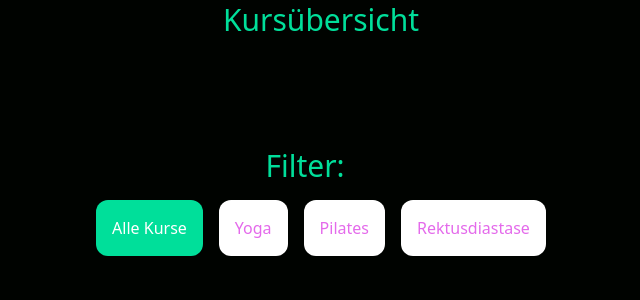
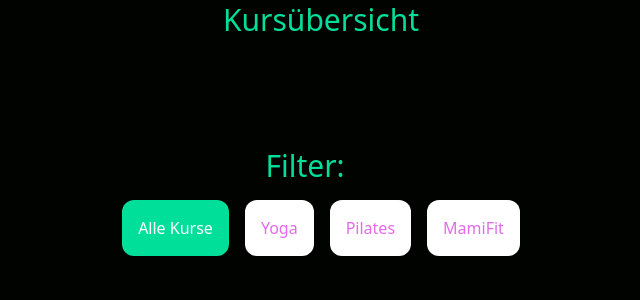
Before and after one commit to DannyBagus/yoga-class-app, a Django app: page /kurse/ in a window 1280 px wide. Shown: the part 152-452 px from the top of the page, without its empty margins (319-959 px from the left). Run offline with Django 5.2, Linux system fonts and the light colour scheme; data that the repository does not hold is empty; some libraries are stand-ins or nearby versions.

Commit message:
Story: rektusdiastase durch mamifit ersetzt

```diff
--- a/course/templates/course/courses.html
+++ b/course/templates/course/courses.html
@@ -66,14 +66,14 @@
         Pilates
       </button>
       <button
-        hx-get="{% url 'filter-courses' %}?filter=rectusdiastasis"
+        hx-get="{% url 'filter-courses' %}?filter=mamifit"
         hx-target="#courses-list"
         hx-swap="innerHTML"
         class="rounded-xl p-2 md:p-4 w-full sm:w-auto sm:max-w-[200px]"
-        @click="selected = 'rectusdiastasis'"
-        :class="selected == 'rectusdiastasis' ? 'bg-[#00df9a] text-white' : 'bg-white text-[#e46aeb]'"
+        @click="selected = 'mamifit'"
+        :class="selected == 'mamifit' ? 'bg-[#00df9a] text-white' : 'bg-white text-[#e46aeb]'"
       >
-        Rektusdiastase
+        MamiFit
       </button>
     </div>
   </div>
--- a/course/views.py
+++ b/course/views.py
@@ -47,8 +47,8 @@ def filter_courses(request):
         courses = Courses.upcoming_courses.upcoming().filter(category__name='Yoga')
     elif filter_type == 'pilates':
         courses = Courses.upcoming_courses.upcoming().filter(category__name='Pilates')
-    elif filter_type == 'rectusdiastasis':
-        courses = Courses.upcoming_courses.upcoming().filter(category__name='Rektusdiastase')
+    elif filter_type == 'mamifit':
+        courses = Courses.upcoming_courses.upcoming().filter(category__name='MamiFit')
     elif filter_type == 'my_courses':
         courses = Courses.upcoming_courses.upcoming().filter(bookings__user=request.user)
     else:
```
